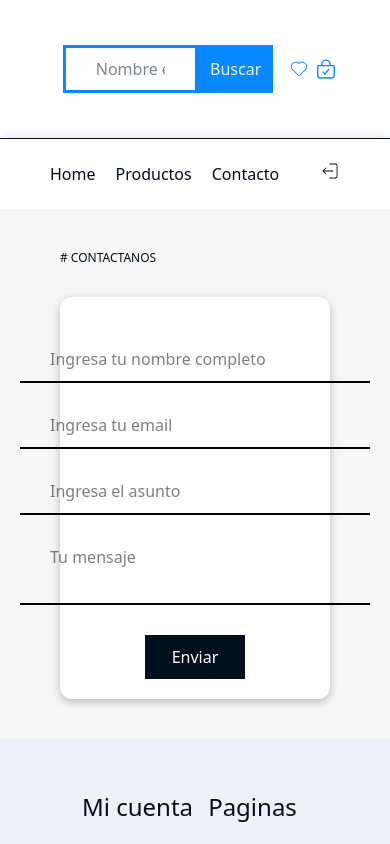
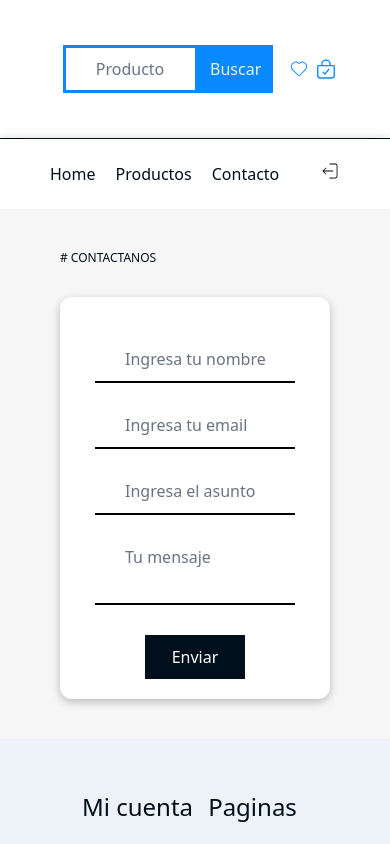
Before and after one commit to AJPAC33/ecommerce-app, a React (Vite) app: page /contact in a window 390 px wide. Shown: the top 844 px of the page. Built offline with nearby package versions, Linux system fonts and the light colour scheme; no server answers; sample sign-in values are in the browser's storage.

Commit message:
seccion contacto responsivo y rutas reparadas

```diff
--- a/src/ecommerce/components/Contact.jsx
+++ b/src/ecommerce/components/Contact.jsx
@@ -13,19 +13,19 @@ export const Contact = () => {
         </h2>
         <div>
           <form
-            className="flex flex-col items-center mt-[30px] py-[20px] px-[30px] bg-[#fff] rounded-xl shadow-[0_3px_8px_rgba(0,0,0,0.24)]"
+            className="flex flex-col items-center mt-[30px] py-[20px] px-[30px] bg-[#fff] rounded-xl shadow-[0_3px_8px_rgba(0,0,0,0.24)] [&_.child]:placeholder-gray-500 [&_.child]:py-[10px] [&_.child]:px-[30px] [&_.child]:outline-none [&_.child]:bg-transparent [&_.child]:border-b-2 [&_.child]:w-[200px] md:[&_.child]:w-[350px] [&_.child]:mt-[20px]"
             method="POST"
           >
             <input
-              className="py-[10px] px-[30px] outline-none bg-none border-b-2 w-[350px] mt-[20px]"
+              className="child"
               type="text"
               name="name"
-              placeholder="Ingresa tu nombre completo"
+              placeholder="Ingresa tu nombre"
               autoComplete="off"
               required
             />
             <input
-              className="py-[10px] px-[30px] outline-none bg-none border-b-2 w-[350px] mt-[20px]"
+              className="child"
               type="email"
               name="email"
               placeholder="Ingresa tu email"
@@ -33,7 +33,7 @@ export const Contact = () => {
               required
             />
             <input
-              className="py-[10px] px-[30px] outline-none bg-none border-b-2 w-[350px] mt-[20px]"
+              className="child"
               type="text"
               name="subject"
               placeholder="Ingresa el asunto"
@@ -41,7 +41,7 @@ export const Contact = () => {
               required
             />
             <textarea
-              className="py-[10px] px-[30px] outline-none bg-none border-b-2 w-[350px] mt-[20px] resize-none "
+              className="child resize-none "
               name="message"
               placeholder="Tu mensaje"
               autoComplete="off"
--- a/src/ecommerce/components/NavBar.jsx
+++ b/src/ecommerce/components/NavBar.jsx
@@ -42,11 +42,11 @@ export function NavBar({ searchBtn }) {
           <div className="flex flex-row">
             <div className="flex flex-row w-auto md:w-[700px] m-[15px]">
               <input
-                className="border-3 border-[#0989ff] focus:border-[#0989ff] outline-none w-[120%] h-12 py-[10px] px-[30px] text-[#010f1c]"
+                className="border-3 border-[#0989ff] focus:border-[#0989ff] placeholder-gray-500 outline-none w-[120%] h-12 py-[10px] px-[30px] text-[#010f1c]"
                 type="text"
                 value={inputValue}
                 onChange={handleChange}
-                placeholder="Nombre el producto..."
+                placeholder="Producto..."
                 autoComplete="off"
               />
               <button
```
Also changed, not shown: 2 other files (tests, documents, lock files or other folders).
